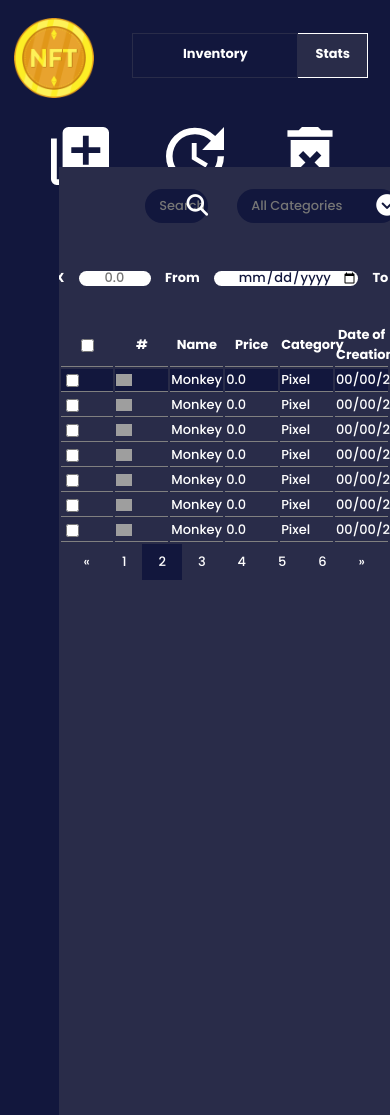
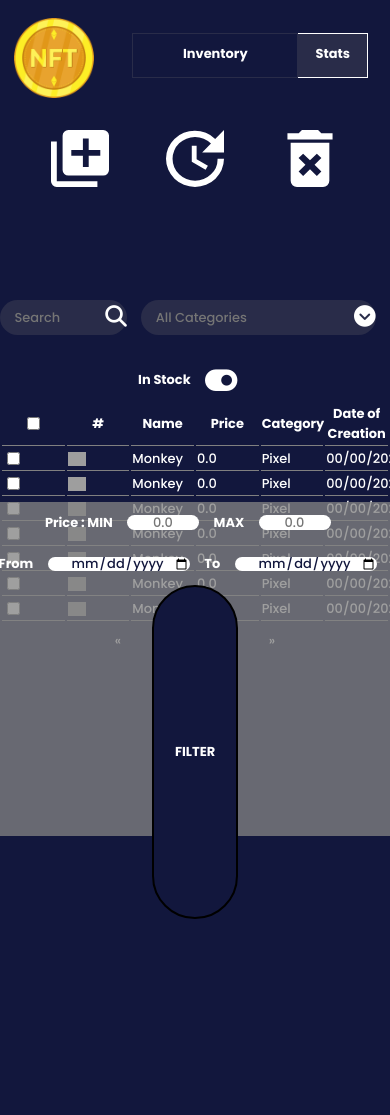
Before and after one commit to YouCodeSchool/ShopNow, a PHP site: page /inventory.php in a window 390 px wide. Run offline with PHP 8.4, Linux system fonts and the light colour scheme; some libraries are stand-ins or nearby versions; grey boxes are pictures that could not be loaded.

Commit message:
update invent page

```diff
--- a/inventory.php
+++ b/inventory.php
@@ -2,6 +2,15 @@
 ini_set("error_reporting", E_ALL);
 ini_set("html_errors", true);
 ini_set("display_errors", "stdout");
+?>
+
+<?php
+    $servername = "localhost";
+    $username = "root";
+    $password = "";
+    $dbname = "shopnow";
+
+    $conn = mysqli_connect($servername, $username, $password, $dbname);
 ?>
 <!-- <!DOCTYPE html> -->
 
@@ -70,7 +79,7 @@ ini_set("display_errors", "stdout");
         </div>
 
         <div class="main-page center">
-            <div class="flex flex-row center margin" style="width : inherit;">
+            <div class="SEARCH_MOBILE flex flex-row center margin" style="width : inherit;">
                 <div class="search-container space-between">
                     <form action="" for="search">
                         <div class="input-icons">
@@ -100,7 +109,7 @@ ini_set("display_errors", "stdout");
                     <h2>In Stock</h2>
                     <i class="fas fa-toggle-on space-between" style="font-size: 2rem;"></i>
                 </div>
-                <form class="flex flex-row center">
+                <form class="FILTER flex flex-row center">
                     <div class="flex flex-row center">
                         <h2 >Price : MIN</h2>
                             <!-- <label for="min-price"></label> -->
@@ -205,9 +214,9 @@ ini_set("display_errors", "stdout");
                 <a href="#">1</a>
                 <a class="active" href="#">2</a>
                 <a href="#">3</a>
-                <a href="#">4</a>
+                <!-- <a href="#">4</a>
                 <a href="#">5</a>
-                <a href="#">6</a>
+                <a href="#">6</a> -->
                 <a href="#">&raquo;</a>
               </div>
 
--- a/public/css/inventory.css
+++ b/public/css/inventory.css
@@ -369,12 +369,15 @@ button{
     }
     .CRUD {
         /* display : block; */
-        /* position : absolute; */
+        position : absolute;
+        top : 8rem;
         flex-direction: row;
-        margin-top : 1rem;
+        /* margin-top : 1rem; */
         margin-left : 1rem;
         /* font-size: 5rem; */
         width : 100%;
+        /* bottom : 0; */
+        z-index : 1000;
     }
     .CRUD img {
         width : 4rem;
@@ -382,11 +385,35 @@ button{
     }
 
     .main-page{
-        top : 15%;
+        left: 0;
+        width : 100%;
+        top : 25%;
         z-index : 999;
+        background-color: #12173D;
     }
     .ADD_BUTTON h1, .DELETE_BUTTON h1, .UPDATE_BUTTON h1{
         display : none;
     }
 
+    .FILTER {
+        display : block;
+        /* display: none; */
+        flex-direction: column;
+        position : absolute;
+        top : 20%;
+        height : 30%;
+        width : 100%;
+        background-color: rgba(131, 131, 131, 0.767);
+    }
+    .FILTER input, .FILTER button{
+        /* padding: 1rem 0 1rem 5rem; */
+        height : 100%;
+
+    }
+    .SEARCH_MOBILE, .search-container{
+        margin : 0;
+    }
+    .SEARCH_MOBILE input, .search-container input{
+      background-color: #292C49;
+    }
 }
```
